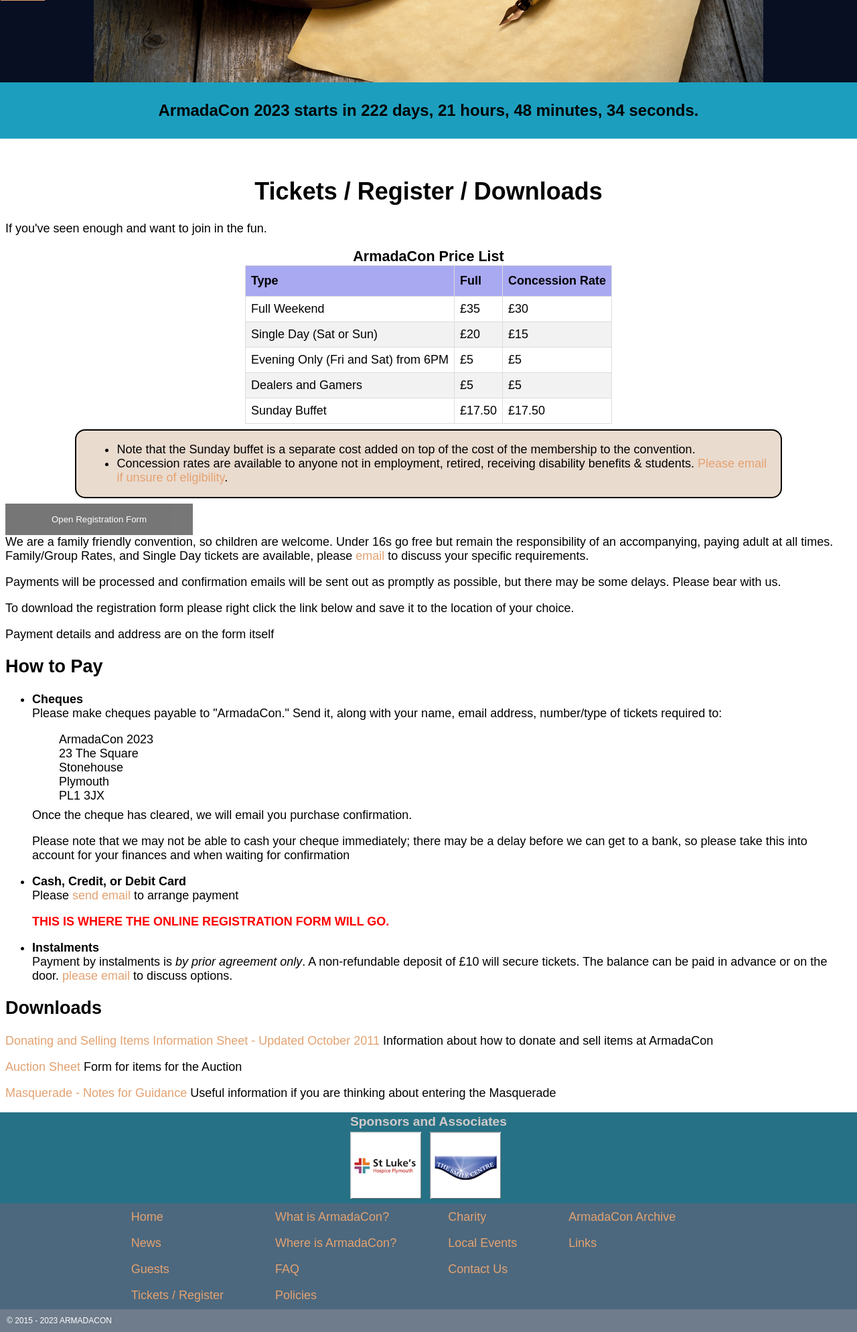
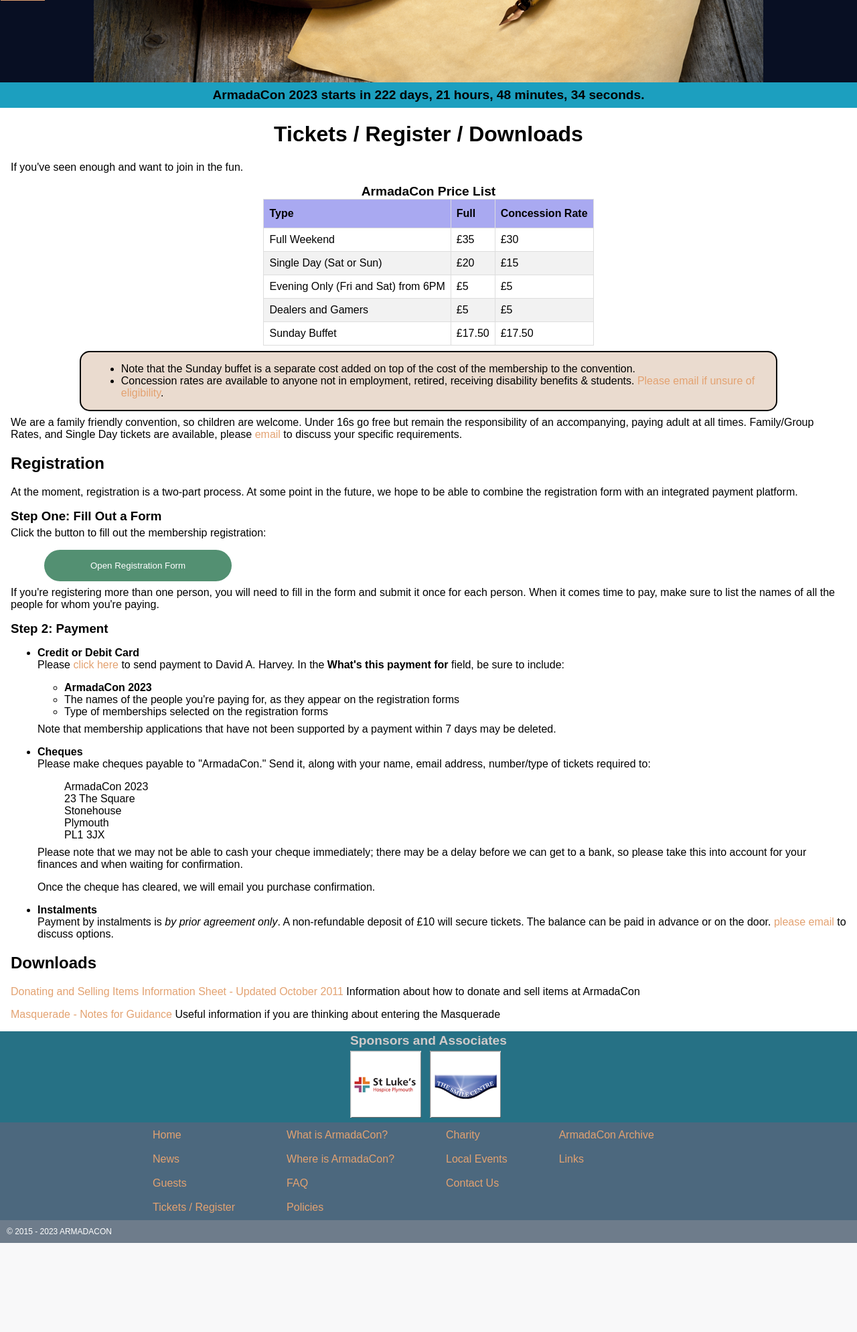
Before and after one commit to ghotihed/armadacon-web, a PHP site: page /registration.html in a window 1280 px wide. Shown: the part 427-2416 px from the top of the page at 67% size. After the commit the page ends 2283 px from the top, so only its background shows below. Run offline with PHP 8.4, Linux system fonts and the light colour scheme.

Commit message:
Registration updates and small CSS font changes
 - CSS: Increased body margin
 - CSS: Decreased body font size
 - CSS: Numerous registration-related changes
 - JS: Fix styling bug in countdown timer
 - HTML: Simplify styling for countdown timer
 - HTML: Add sponsors to policies page
 - HTML: Lots of changes to wording and styles

```diff
--- a/ArmadaCon.css
+++ b/ArmadaCon.css
@@ -73,8 +73,8 @@ body {
 	color: #000;
 	text-align: left;
 	vertical-align: top;
-	margin: 8px;
-	font-size: 18px;
+	margin: 16px;
+	font-size: 16px;
 }
 .content h3 {
 	padding-bottom: 0;
@@ -126,13 +126,15 @@ body {
 	overflow: hidden;
 }
 .form-open-button {
-	background-color: #555;
+	background-color: #297550;
 	color: white;
+	margin-bottom: 8px;
 	padding: 16px 20px;
 	border: none;
 	cursor: pointer;
 	opacity: 0.8;
 	width: 280px;
+	border-radius: 25px;
 }
 .screen-container {
 	position: fixed;
@@ -160,7 +162,8 @@ body {
 }
 .form-container input[type=text], .form-container input[type=email], .form-container select {
 	width: 100%;
-	padding-bottom: 8px;
+	padding-top: 4px;
+	padding-bottom: 4px;
 	margin: 5px 0 15px 0;
 	border: none;
 	background: #f1f1f1;
@@ -179,9 +182,12 @@ body {
 	padding: 16px 20px;
 	border: none;
 	cursor: pointer;
-	width: 100%;
 	margin-bottom: 10px;
 	opacity: 0.8;
+}
+.req {
+	/*vertical-align: super;*/
+	color: red;
 }
 .form-container .cancel {
 	background-color: red;
@@ -195,6 +201,8 @@ body {
 	background-color: #1c9fbf;
 	padding-top: 8px;
 	padding-bottom: 8px;
+	font-weight: bold;
+	font-size: larger;
 }
 .sponsors {
 	background-color: #267185;
@@ -220,7 +228,7 @@ body {
 	margin: 0 auto;
 }
 .sitemap table td {
-	font-size: 18px;
+	/*font-size: 16px;*/
 	padding: 8px 75px 8px 0;
 	vertical-align: top;
 }
--- a/index.html
+++ b/index.html
@@ -44,7 +44,6 @@
     </table>
 
     <div class="countdown">
-        <h2>
         <script type="text/javascript">
             TargetDate = "11/03/2023 6:30 PM";
             BackColor = "transparent";
@@ -56,10 +55,7 @@
             FinishMessage = "ArmadaCon is happening!";
         </script>
         <script type="text/javascript" src="java/countdown.js"></script>
-        </h2>
     </div>
-
-    <p>&nbsp;</p>
 
     <!-- Main content section -->
     <div class="content">
--- a/java/countdown.js
+++ b/java/countdown.js
@@ -24,7 +24,7 @@ function calcage(secs, num1, num2) {
   s = ((Math.floor(secs/num1))%num2).toString();
   if (LeadingZero && s.length < 2)
     s = "0" + s;
-  return "<b>" + s + "</b>";
+  return s;
 }
 
 function CountBack(secs) {
--- a/registration.html
+++ b/registration.html
@@ -1,6 +1,3 @@
-<!--<!doctype html public "-//W3C//DTD XHTML 1.0 Transitional//EN"-->
-<!--        "http://www.w3.org/TR/xhtml1/DTD/xhtml1-transitional.dtd">-->
-<!--<html xmlns="http://www.w3.org/1999/xhtml" lang="en">-->
 <!doctype html>
 <html lang="en">
 <head>
@@ -15,14 +12,6 @@
 
     <link rel="stylesheet" href="ArmadaCon.css" type="text/css">
     <title>ArmadaCon Registration</title>
-
-    <!--<script type="text/javascript">-->
-    <!--    function MM_goToURL() { //v3.0-->
-    <!--        var i, args = MM_goToURL.arguments;-->
-    <!--        document.MM_returnValue = false;-->
-    <!--        for (i = 0; i < (args.length - 1); i += 2) eval(args[i] + ".location='" + args[i + 1] + "'");-->
-    <!--    }-->
-    <!--</script>-->
 </head>
 
 <body>
@@ -45,9 +34,7 @@
         </tr>
     </table>
 
-
     <div class="countdown">
-        <h2>
         <script type="text/javascript">
             TargetDate = "11/03/2023 6:30 PM";
             BackColor = "transparent";
@@ -59,10 +46,7 @@
             FinishMessage = "ArmadaCon is happening!";
         </script>
         <script type="text/javascript" src="java/countdown.js"></script>
-        </h2>
     </div>
-
-    <p>&nbsp;</p>
 
     <!-- Main content section -->
     <div class="content">
@@ -123,6 +107,29 @@
             </ul>
         </div>
 
+        <p>
+            We are a family friendly convention, so children are welcome. Under 16s go
+            free but remain the responsibility of an accompanying, paying adult at all times.
+            Family/Group Rates, and Single Day tickets are available, please
+            <a href="mailto:enquires@armadacon.org?subject=Concession Rates">email</a> to discuss
+            your specific requirements.
+        </p>
+
+        <h2>Registration</h2>
+        <p>
+            At the moment, registration is a two-part process. At some point in the future, we hope to be able to
+            combine the registration form with an integrated payment platform.
+        </p>
+
+        <h3>Step One: Fill Out a Form</h3>
+
+        <p>Click the button to fill out the membership registration:</p>
+        <button class="form-open-button" style="margin-left: 50px" onclick="openForm()">Open Registration Form</button>
+        <p>
+            If you're registering more than one person, you will need to fill in the form and submit it once for
+            each person. When it comes time to pay, make sure to list the names of all the people for whom you're paying.
+        </p>
+
         <!-- The Form! -->
         <!--<form target="paypal" action="https://www.paypal.com/cgi-bin/webscr" method="post" class="form-container">-->
         <!--    <input type="hidden" name="cmd" value="_s-xclick">-->
@@ -130,7 +137,7 @@
         <!--    <table>-->
         <!--        <tr>-->
         <!--            <td>-->
-        <!--                <input type="hidden" name="on0" value="ArmadaCon tickets 2021">ArmadaCon tickets 2023-->
+        <!--                <input type="hidden" name="on0" value="ArmadaCon tickets 2023">ArmadaCon tickets 2023-->
         <!--            </td>-->
         <!--        </tr>-->
         <!--        <tr>-->
@@ -155,96 +162,86 @@
                 document.getElementById("registrationForm").style.display = "none";
                 document.body.classList.remove("no-scroll")
             }
+            function validateAndCloseForm(form) {
+                if (form.checkValidity()) {
+                    form.submit();
+                    closeForm();
+                } else {
+                    form.checkValidity();
+                }
+            }
         </script>
-        <button class="form-open-button" onclick="openForm()">Open Registration Form</button>
         <div class="screen-container" id="registrationForm">
             <div class="form-popup">
-                <form target="paypal" action="https://www.paypal.com/cgi-bin/webscr" method="post" class="form-container">
+                <!--<form target="paypal" action="https://www.paypal.com/cgi-bin/webscr" method="post" class="form-container">-->
+                <form action="mailto:craiga@ghoti.net" method="post" enctype="text/plain" class="form-container">
                     <input type="hidden" name="cmd" value="_s-xclick">
                     <input type="hidden" name="hosted_button_id" value="92XRZ7WVZNTZN">
 
-                    <label for="email">Email</label>
-                    <input type="email" placeholder="Your email address" id="email" required>
+                    <label for="email">Email<span class="req">*</span></label>
+                    <input type="email" placeholder="Your email address" name="email" id="email" required>
 
-                    <label for="first-name">First Name</label>
-                    <input type="text" placeholder="Your given name" id="first-name" required>
+                    <label for="first-name">First Name<span class="req">*</span></label>
+                    <input type="text" placeholder="Your given name" name="first-name" id="first-name" required>
 
-                    <label for="last-name">Last Name</label>
-                    <input type="text" placeholder="Your surname" id="last-name" required>
+                    <label for="last-name">Last Name<span class="req">*</span></label>
+                    <input type="text" placeholder="Your surname" name="last-name" id="last-name" required>
 
                     <label for="badge-name">Badge Name (if different)</label>
-                    <input type="text" placeholder="Badge name" id="badge-name">
+                    <input type="text" placeholder="Badge name" name="badge-name" id="badge-name">
 
-                    <label for="address-first-line">First Line of Address</label>
-                    <input type="text" placeholder="First line of address" id="address-first-line" required>
+                    <label for="address-first-line">First Line of Address<span class="req">*</span></label>
+                    <input type="text" placeholder="First line of address" name="address-first-line" id="address-first-line" required>
 
                     <label for="address-second-line">Second Line of Address</label>
-                    <input type="text" id="address-second-line">
+                    <input type="text" name="address-second-line" id="address-second-line">
 
-                    <label for="address-post-code">Post Code</label>
-                    <input type="text" placeholder="Post code" id="address-post-code" required>
+                    <label for="address-post-code">Post Code<span class="req">*</span></label>
+                    <input type="text" placeholder="Post code" name="address-post-code" id="address-post-code" required>
 
-                    <label for="membership-type">Membership Type</label>
-                    <select id="membership-type" required>
+                    <label for="membership-type">Membership Type<span class="req">*</span></label>
+                    <select name="membership-type" id="membership-type" required>
                         <option value="Full weekend membership">Full weekend membership £40</option>
-                        <option value="Full weekend concession membership">Full weekend concession membersion £35</option>
+                        <option value="Full weekend concession membership">Full weekend concession membership £35</option>
                         <option value="Membership deposit">Membership deposit £10 - Balance paid upon arrival</option>
                     </select>
 
                     <table style="font-size: small">
                         <tr>
-                            <td style="vertical-align: center"><input type="checkbox" id="code-of-conduct-agreement" name="code-of-conduct-agreement"></td>
-                            <td style="vertical-align: center"><label for="code-of-conduct-agreement" style="font-size: small">I have read and agree to abide by the convention code of conduct and policies.</label></td>
+                            <td style="vertical-align: center"><input type="checkbox" name="code-of-conduct-agreement" id="code-of-conduct-agreement" required></td>
+                            <td style="vertical-align: center"><label for="code-of-conduct-agreement" style="font-size: small">I have read and agree to abide by <a href="policies.html" target="_new">the convention code of conduct and policies</a>.<span class="req">*</span></label></td>
                         </tr>
                     </table>
 
                     <table style="font-size: small">
                         <tr>
                             <td style="vertical-align: center">
-                                <input type="checkbox" id="detail-understanding" name="detail-understanding">
+                                <input type="checkbox" name="detail-understanding" id="detail-understanding" required>
                             </td>
                             <td style="vertical-align: center">
                                 <label for="detail-understanding">
                                     I understand my details will be kept in a computerised database. My information will
-                                    not be shared with outside organisations.
+                                    not be shared with outside organisations.<span class="req">*</span>
                                 </label>
                             </td>
                         </tr>
                     </table>
 
                     <!-- TODO Change the Submit button type to "submit" -->
-                    <button type="button" class="btn" onclick="closeForm()">Submit</button>
                     <button type="button" class="btn cancel" onclick="closeForm()">Cancel</button>
+                    <!--<button type="submit" value="Submit" class="btn" onclick="if(this.form.checkValidity()){this.form.submit(); closeForm();}else{this.form.checkValidity();}">Submit</button>-->
+                    <button type="submit" value="Submit" class="btn" onclick="validateAndCloseForm(this.form)">Submit</button>
                 </form>
             </div>
         </div>
 
-        <p>
-            We are a family friendly convention, so children are welcome. Under 16s go
-            free but remain the responsibility of an accompanying, paying adult at all times.
-            Family/Group Rates, and Single Day tickets are available, please
-            <a href="mailto:enquires@armadacon.org?subject=Concession Rates">email</a> to discuss
-            your specific requirements.
-        </p>
-
-        <p>
-            Payments will be processed and confirmation emails will be sent out as
-            promptly as possible, but there may be some delays. Please bear with us.
-        </p>
-
-
-        <p>To download the registration form please right click the link below and
-            save it to the location of your choice.</p>
-        <p> Payment details and address are on the form itself</p>
-        <!--<h2><span class="style5"><a href="downloads/ArmadaCon 2022 Reg Web.pdf">Registration Form</a></span></h2>-->
-
-        <h2>How to Pay</h2>
+        <h3>Step 2: Payment</h3>
         <!--<ul>-->
             <!--
-            <li><p>Paypal - the quickest and easiest way is to just click on the Paypal button above. <br><br>
+            <li><p>Paypal - the quickest and easiest way is to just click on the PayPal button above. <br><br>
             As it's all a bit new, just in case you need it, here's a step by step guide:</li>
             <ul>
-            <li>Log in to PayPal with your user name and password</li>
+            <li>Log in to PayPal with your username and password</li>
             <li>Click on "My PayPal" and select the "Pay or Send Money" option</li>
             <li>Choose "Pay for Goods or Services"</li>
             <li>Add ArmadaConTickets@gmail.com into the email address box & click "next"
@@ -256,21 +253,27 @@
             </ul>
             -->
 
-            <!--<li>Cheques - please make cheques payable to "ArmadaCon." Send it, along-->
-            <!--    with your name, email address, number/type of tickets required to:<br/><br/>&nbsp;&nbsp;&nbsp;&nbsp;&nbsp;&nbsp;-->
-            <!--    ArmadaCon 2022,<br/>&nbsp;&nbsp;&nbsp;&nbsp;&nbsp;&nbsp; 23 The Square,<br/>&nbsp;&nbsp;&nbsp;&nbsp;&nbsp;&nbsp;-->
-            <!--    Stonehouse,<br/>&nbsp;&nbsp;&nbsp;&nbsp;&nbsp;&nbsp; Plymouth ,<br/>&nbsp;&nbsp;&nbsp;&nbsp;&nbsp;&nbsp;-->
-            <!--    PL1 3JX<br/><br/>Once the cheque has cleared, we will email you purchase confirmation. <br/><br/>*Please-->
-            <!--    note that we may not be able to cash your cheque immediately; there may be a delay before we can get-->
-            <!--    to a bank, so please take this into account for your finances and when waiting for confirmation*-->
-            <!--</li>-->
             <ul>
+            <li><strong>Credit or Debit Card</strong>
+                <p>
+                    Please <a href="https://www.paypal.me/DavidAHarvey">click here</a>
+                    to send payment to David A. Harvey. In the <strong>What's this payment for</strong> field,
+                    be sure to include:
+                </p>
+                <ul style="padding-bottom: 8px">
+                    <li><strong>ArmadaCon 2023</strong></li>
+                    <li>The names of the people you're paying for, as they appear on the registration forms</li>
+                    <li>Type of memberships selected on the registration forms</li>
+                </ul>
+                <p>
+                    Note that membership applications that have not been supported by a payment within 7 days may be deleted.
+                </p>
+            </li>
             <li><strong>Cheques</strong>
                 <p>
                     Please make cheques payable to "ArmadaCon." Send it, along
                     with your name, email address, number/type of tickets required to:
                 </p>
-                    <!--<ul style="list-style-type: none; margin: 8px 0 8px 0">-->
                     <ul style="list-style-type: none; margin-bottom: 8px">
                         <li>ArmadaCon 2023</li>
                         <li>23 The Square</li>
@@ -279,22 +282,13 @@
                         <li>PL1 3JX</li>
                     </ul>
                 <p>
+                    Please note that we may not be able to cash your cheque immediately; there may
+                    be a delay before we can get to a bank, so please take this into account for your
+                    finances and when waiting for confirmation.
+                </p>
+                <p>
                     Once the cheque has cleared, we will email you purchase confirmation.
                 </p>
-                <p>
-                    Please note that we may not be able to cash your cheque immediately; there may
-                    be a delay before we can get to a bank, so please take this into account for your
-                    finances and when waiting for confirmation
-                </p>
-            </li>
-
-            <li><strong>Cash, Credit, or Debit Card</strong>
-                <p>
-                    Please
-                    <a href="mailto:enquires@armadacon.org?subject=Arrange Payment">send email</a>
-                    to arrange payment
-                </p>
-                <p style="color:red"><strong>THIS IS WHERE THE ONLINE REGISTRATION FORM WILL GO.</strong></p>
             </li>
             <li><strong>Instalments</strong>
                 <p>
@@ -307,18 +301,18 @@
             </li>
         </ul>
 
+        <!--
+            TODO Make the donations and the masquerade RTF files into web pages. Do we need the auction sheet?
+             Also, does this really belong here, or should it be on some other page, like the home page?
+        -->
         <h2>Downloads</h2>
         <p><a href="downloads/donating_and_selling_items_information_sheet.rtf">Donating
             and Selling Items Information Sheet - Updated October 2011</a> Information about how to donate and sell
             items at ArmadaCon</p>
-        <p><a href="downloads/auction_sheet.rtf">Auction Sheet</a> Form for items
-            for the Auction</p>
+        <!--<p><a href="downloads/auction_sheet.rtf">Auction Sheet</a> Form for items-->
+        <!--    for the Auction</p>-->
         <p><a href="downloads/Masquerade Notes for Guidance.rtf">Masquerade - Notes
             for Guidance</a> Useful information if you are thinking about entering the Masquerade </p>
-
-        <!--<p>To download the registration form please right click the link below and save it to the location of your choice.</p>-->
-        <!--<p><a href="downloads/ArmadaCon 2022 Reg Web.pdf"> Registration Form</a></span></p>-->
-
     </div>
 
     <div class="sponsors">
```
Also changed, not shown: policies.html (+17 -3 lines). Lines whose indentation alone changed are shown as unchanged.
